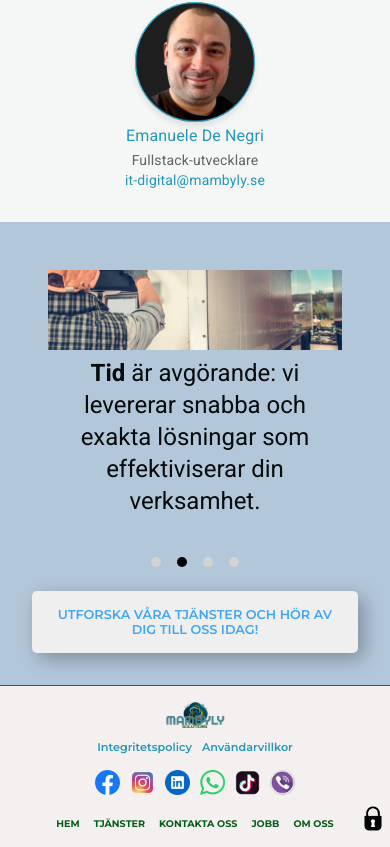
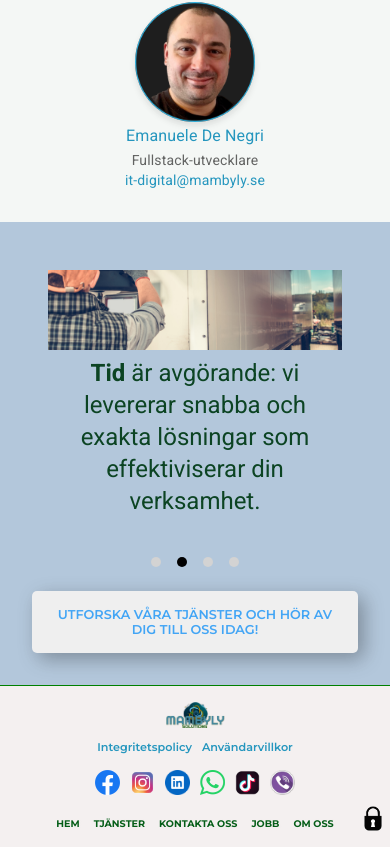
Before and after one commit to Emadenni/MambyLy-logistics-frontend, a React (Vite) app: page /omOss in a window 390 px wide. Shown: the part 2349-3196 px from the top of the page. Built offline with nearby package versions, Linux system fonts and the light colour scheme.

Commit message:
changed font color carousel text

```diff
--- a/src/components/Carousel/carousel.scss
+++ b/src/components/Carousel/carousel.scss
@@ -40,9 +40,7 @@
 }
 
 .css-16xl4zq-MuiTypography-root {
-  color: rgb(242, 246, 246);
+  color: rgb(12, 68, 35);
 
-  @media (max-width: 768px) {
-    color: rgb(5, 10, 10);
-  }
+
 }
```
